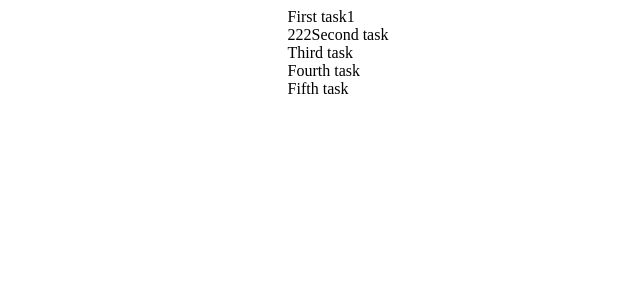
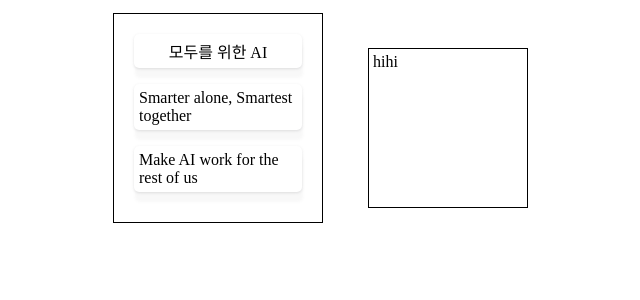
Before and after one commit to OseungKwon/algorima-test, a React app: page / in a window 1280 px wide. Shown: the top 300 px of the page, without its empty margins (302-942 px from the left). Built offline with nearby package versions, Linux system fonts and the light colour scheme.

Commit message:
FEAT : 데이터 블록, 함수 블록 생성 및 dnd 적용

```diff
--- a/src/App.js
+++ b/src/App.js
@@ -1,16 +1,34 @@
 import React, { useState } from "react";
-import { DragDropContext, Draggable, Droppable } from "react-beautiful-dnd";
+import { DragDropContext } from "react-beautiful-dnd";
+import DataBlock from "./components/DataBlock";
+import ListBlock from "./components/ListBlock";
 
 const datas = [
-  { id: "a1", content: "First task1" },
-  { id: "a2", content: "222Second task" },
-  { id: "a3", content: "Third task" },
-  { id: "a4", content: "Fourth task" },
-  { id: "a5", content: "Fifth task" }
+  { id: "d1", content: "모두를 위한 AI" },
+  { id: "d2", content: "Smarter alone, Smartest together" },
+  { id: "d3", content: "Make AI work for the rest of us" }
 ];
 
-const onDragEnd = (result) => {
+const funcs = [
+  { id: "f1", content: "toUpperCase" },
+  { id: "f2", content: "wordNum" },
+  { id: "f3", content: "reverse" }
+];
+
+const onDragEnd = (result, dataList, setDataList, setData) => {
   // id에따라 drop 가능하도록
+  if (!result.destination) return;
+  const { source, destination } = result;
+  console.log("p", source, destination);
+
+  if (source.droppableId !== destination.droppableId) {
+    let copiedItems = [...dataList];
+    const [removed] = copiedItems.splice(source.index, 1);
+    copiedItems = copiedItems.filter((el) => el.id !== source.index);
+
+    setDataList(copiedItems);
+    setData(removed.content);
+  }
 };
 
 function App() {
@@ -23,37 +41,19 @@ function App() {
           onDragEnd(result, dataList, setDataList, setData)
         }
       >
-        <Droppable droppableId={"1"} key={"1"}>
-          {(provided, snapshot) => {
-            console.log("!provied", provided, "1snpa", snapshot);
-            return (
-              <div {...provided.droppableProps} ref={provided.innerRef}>
-                {dataList.map((item, index) => {
-                  return (
-                    <Draggable
-                      key={item.id}
-                      draggableId={item.id}
-                      index={index}
-                    >
-                      {(provided, snapshot) => {
-                        return (
-                          <div
-                            ref={provided.innerRef}
-                            {...provided.draggableProps}
-                            {...provided.dragHandleProps}
-                          >
-                            {item.content}
-                          </div>
-                        );
-                      }}
-                    </Draggable>
-                  );
-                })}
-                {provided.placeholder}
-              </div>
-            );
+        <div>
+          <ListBlock id="list1" list={dataList} />
+        </div>
+        <div
+          style={{
+            margin: 20,
+            display: "flex",
+            justifyContent: "center",
+            height: "100%"
           }}
-        </Droppable>
+        >
+          <DataBlock id="dataBlock" data={data} />
+        </div>
       </DragDropContext>
     </div>
   );
--- /dev/null
+++ b/src/components/DataBlock.js
@@ -0,0 +1,33 @@
+import React from "react";
+import { DragDropContext, Draggable, Droppable } from "react-beautiful-dnd";
+import styled from "styled-components";
+
+const Box = styled.div`
+  margin: 20;
+  border: 1px solid ${(props) => (props.isDraggingOver ? "red" : "black")};
+  padding: 4;
+  width: 150;
+  height: 150;
+`;
+
+const DataBlock = ({ id, data }) => {
+  return (
+    <Droppable droppableId={id} key={id}>
+      {(provided, snapshot) => {
+        console.log("provied", provided, "snpa", snapshot);
+        return (
+          <Box
+            {...provided.droppableProps}
+            ref={provided.innerRef}
+            isDraggingOver={snapshot.isDraggingOver}
+          >
+            {data}
+            {provided.placeholder}
+          </Box>
+        );
+      }}
+    </Droppable>
+  );
+};
+
+export default DataBlock;
--- /dev/null
+++ b/src/components/ListBlock.js
@@ -0,0 +1,63 @@
+import React from "react";
+import { DragDropContext, Draggable, Droppable } from "react-beautiful-dnd";
+import styled from "styled-components";
+
+const Item = styled.div`
+  user-select: "none";
+  padding: 5;
+  margin: 1rem;
+  //background-color: ${(props) => (props.isDragging ? "white" : "green")};
+  background: #fff;
+  box-shadow: 1px 10px 3px 0 rgb(117 121 125 / 5%),
+    0 1px 3px 0 rgb(113 117 121 / 20%);
+  border-radius: 5px;
+  display: flex;
+  justify-content: center;
+`;
+
+const List = styled.div`
+  margin: 5;
+  padding: 4;
+  width: 200;
+  min-height: 200;
+  border: 1px solid black;
+`;
+
+const ListBlock = ({ id, list }) => {
+  return (
+    <Droppable droppableId={id} key={id}>
+      {(provided, snapshot) => {
+        console.log("!provied", provided, "1snpa", snapshot);
+        return (
+          <List
+            {...provided.droppableProps}
+            ref={provided.innerRef}
+            isDraggingOver={snapshot.isDraggingOver}
+          >
+            {list.map((item, index) => {
+              return (
+                <Draggable key={item.id} draggableId={item.id} index={index}>
+                  {(provided, snapshot) => {
+                    return (
+                      <Item
+                        ref={provided.innerRef}
+                        {...provided.draggableProps}
+                        {...provided.dragHandleProps}
+                        isDragging={snapshot.isDragging}
+                      >
+                        {item.content}
+                      </Item>
+                    );
+                  }}
+                </Draggable>
+              );
+            })}
+            {provided.placeholder}
+          </List>
+        );
+      }}
+    </Droppable>
+  );
+};
+
+export default ListBlock;
--- a/src/index.js
+++ b/src/index.js
@@ -4,8 +4,4 @@ import ReactDOM from "react-dom/client";
 import App from "./App";
 
 const root = ReactDOM.createRoot(document.getElementById("root"));
-root.render(
-  <React.StrictMode>
-    <App />
-  </React.StrictMode>
-);
+root.render(<App />);
```
Also changed, not shown: src/DropBox.js (added, +48 -0 lines), 1 other file (tests, documents, lock files or other folders).
